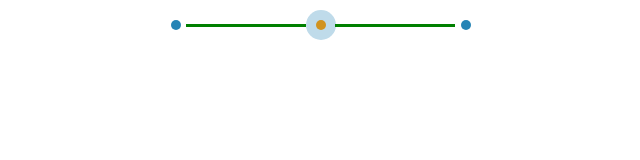
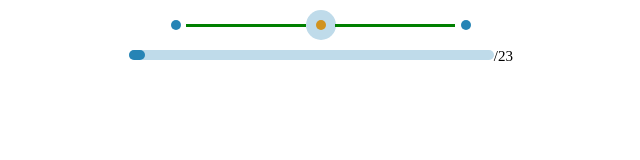
Before and after one commit to AcademyFS20/Covid-tracker, a plain HTML site: page quiz.html in a window 1280 px wide. Shown: the whole page, without its empty margins (319-959 px from the left). Drawn offline with Linux system fonts and the light colour scheme.

Commit message:
progressbar ajoutée

```diff
--- a/quiz.html
+++ b/quiz.html
@@ -16,6 +16,12 @@
             </div>
             <div class="headmain__pointblue"></div>
         </div>
+        <div class="progressbar">
+            <div class="progressbar__container" id="progressbar__container" name="progressbar__container">
+                <div class="progressbar__container--div"></div>
+            </div>
+            <label for="progressbar__container" class="progressbar__label"><span></span>/23</label>
+        </div>
     </main>
 </body>
 </html>
```
